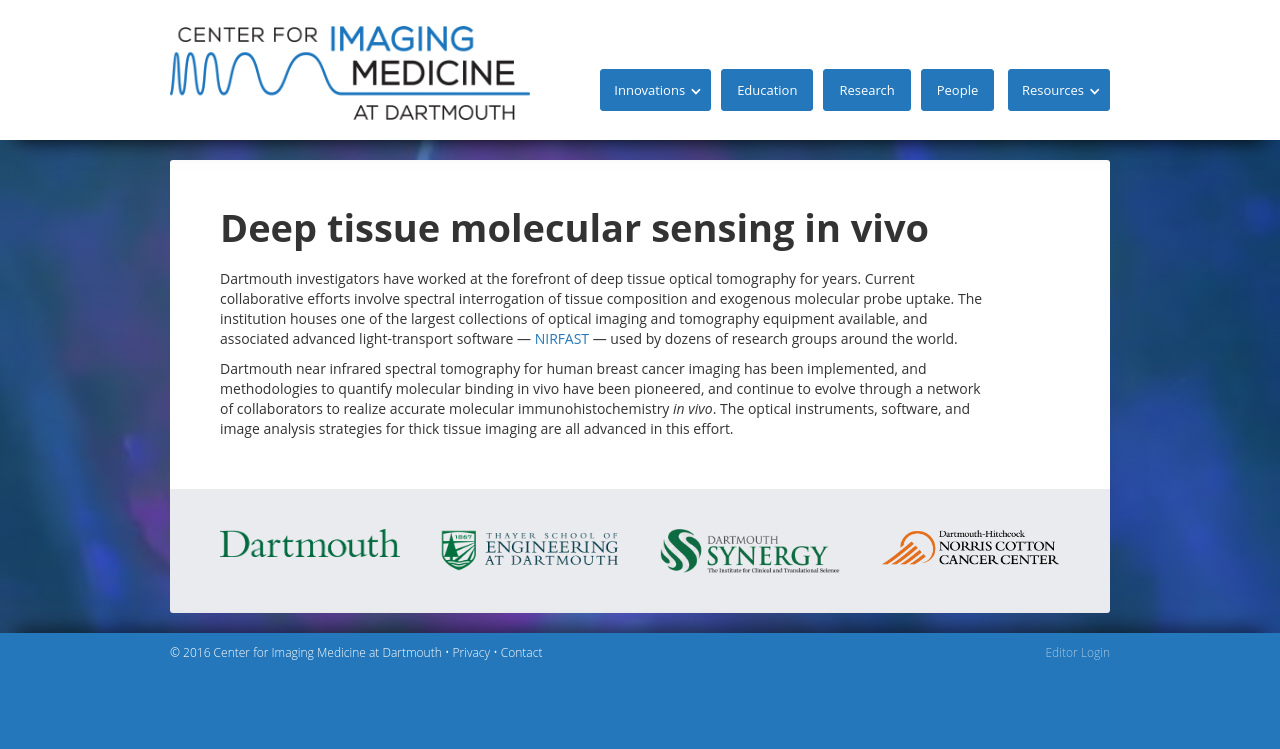
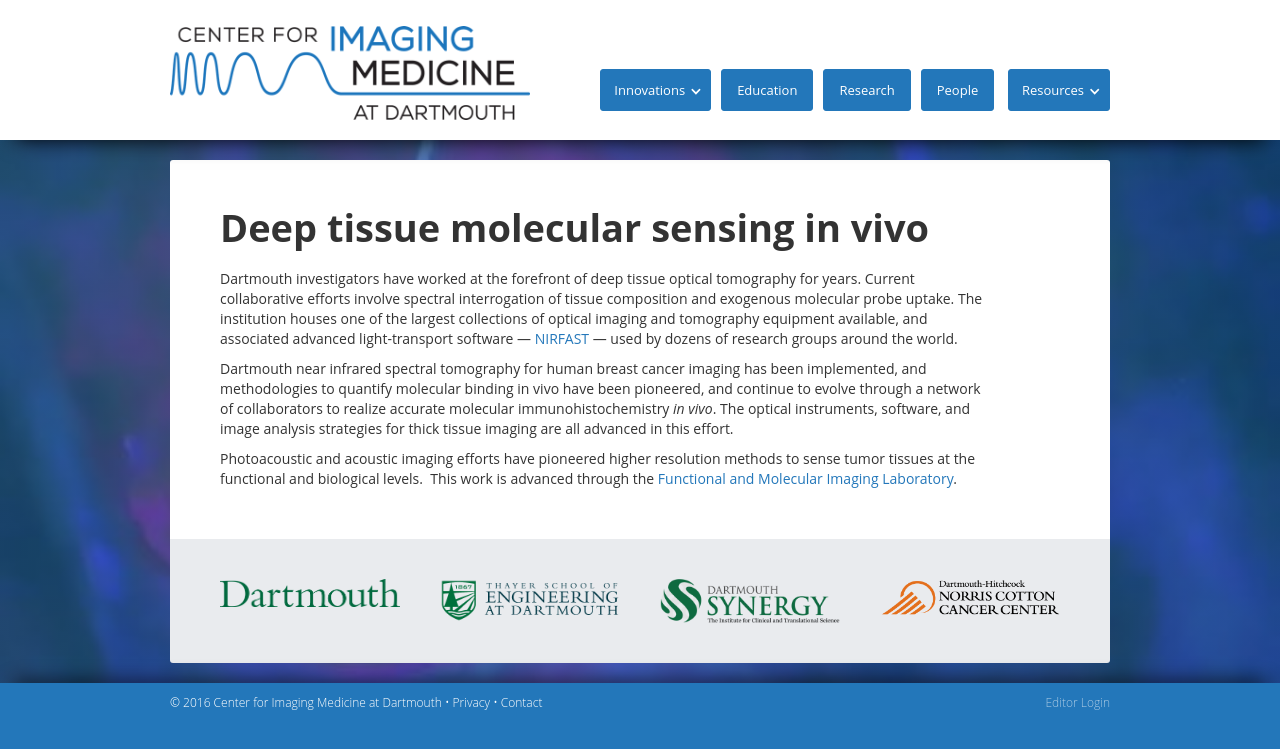
Before and after one commit to thayer/cim, a Jekyll site: the page deep-tissue-molecular-sensing-in-vivo.html, which Jekyll copies as it is, in a window 1280 px wide. Shown: the top 749 px of the page. Built offline with Jekyll 4.4.1, drawn with Linux system fonts in a browser that asks for light colours.

Commit message:
Updated 'deep-tissue-molecular-sensing-in-vivo.html' via CloudCannon

```diff
--- a/deep-tissue-molecular-sensing-in-vivo.html
+++ b/deep-tissue-molecular-sensing-in-vivo.html
@@ -3,14 +3,14 @@
 <!-- Last Published: Fri Apr 29 2016 13:06:42 GMT+0000 (UTC) -->
 <html data-wf-site="56a6717cf7361fff543b6a50" data-wf-page="56ab793fb4208f09606ff539">
 <head>
-  <meta charset="utf-8">
+  <meta charset="utf-8" />
   <title>Deep tissue molecular sensing in vivo</title>
-  <meta property="og:title" content="Deep tissue molecular sensing in vivo">
-  <meta name="viewport" content="width=device-width, initial-scale=1">
-  <meta name="generator" content="Webflow">
-  <link rel="stylesheet" type="text/css" href="css/normalize.css">
-  <link rel="stylesheet" type="text/css" href="css/webflow.css">
-  <link rel="stylesheet" type="text/css" href="css/center-for-imaging-medicine.webflow.css">
+  <meta property="og:title" content="Deep tissue molecular sensing in vivo" />
+  <meta name="viewport" content="width=device-width, initial-scale=1" />
+  <meta name="generator" content="Webflow" />
+  <link rel="stylesheet" type="text/css" href="css/normalize.css" />
+  <link rel="stylesheet" type="text/css" href="css/webflow.css" />
+  <link rel="stylesheet" type="text/css" href="css/center-for-imaging-medicine.webflow.css" />
   <script src="https://ajax.googleapis.com/ajax/libs/webfont/1.4.7/webfont.js"></script>
   <script>
     WebFont.load({
@@ -20,8 +20,8 @@
     });
   </script>
   <script type="text/javascript" src="js/modernizr.js"></script>
-  <link rel="shortcut icon" type="image/x-icon" href="images/CIM-32x32.png">
-  <link rel="apple-touch-icon" href="images/CIM-256x256.png">
+  <link rel="shortcut icon" type="image/x-icon" href="images/CIM-32x32.png" />
+  <link rel="apple-touch-icon" href="images/CIM-256x256.png" />
 </head>
 <body class="body">
   <div class="w-section headsection">
@@ -58,10 +58,7 @@
       <h1 class="heading1">Deep tissue molecular sensing in vivo</h1>
       <div class="w-row">
         <div class="w-col w-col-11 column">
-          <div class="w-richtext editable">
-            <p>Dartmouth investigators have worked at the forefront of deep tissue optical tomography for years. Current collaborative efforts involve spectral interrogation of tissue composition and exogenous molecular probe uptake. The institution houses one of the largest collections of optical imaging and tomography equipment available, and associated advanced light-transport software — <a href="http://www.dartmouth.edu/optmed/research-projects/">NIRFAST</a>&nbsp;— used by dozens of research groups around the world.&nbsp;</p>
-            <p data-new-link="true">Dartmouth near infrared spectral tomography for human breast cancer imaging has been implemented, and methodologies to quantify molecular binding in vivo have been pioneered, and continue to evolve through a network of collaborators to realize accurate molecular immunohistochemistry <em>in vivo</em>. The optical instruments, software, and image analysis strategies for thick tissue imaging are all advanced in this effort.</p>
-          </div>
+          <div class="w-richtext editable"><p>Dartmouth investigators have worked at the forefront of deep tissue optical tomography for years. Current collaborative efforts involve spectral interrogation of tissue composition and exogenous molecular probe uptake. The institution houses one of the largest collections of optical imaging and tomography equipment available, and associated advanced light-transport software &mdash; <a href="http://www.dartmouth.edu/optmed/research-projects/">NIRFAST</a>&nbsp;&mdash; used by dozens of research groups around the world.&nbsp;</p><p data-new-link="true">Dartmouth near infrared spectral tomography for human breast cancer imaging has been implemented, and methodologies to quantify molecular binding in vivo have been pioneered, and continue to evolve through a network of collaborators to realize accurate molecular immunohistochemistry <em>in vivo</em>. The optical instruments, software, and image analysis strategies for thick tissue imaging are all advanced in this effort.</p><p data-new-link="true">Photoacoustic and acoustic imaging efforts have pioneered higher resolution methods to sense tumor tissues at the functional and biological levels. &nbsp;This work is advanced through the&nbsp;<a href="http://fmilab.com/">Functional and Molecular Imaging Laboratory</a>.&nbsp;</p></div>
         </div>
         <div class="w-col w-col-1 column">
           <div class="w-richtext"></div>
@@ -71,19 +68,19 @@
     <div class="w-container logobar">
       <div class="w-row">
         <div class="w-col w-col-3 w-col-small-3 w-col-tiny-6">
-          <a href="http://dartmouth.edu" target="_blank" class="w-inline-block"><img src="images/Dartmouth_Wordmark_Web.png" class="w-preserve-3d sponsorlogo">
+          <a href="http://dartmouth.edu" target="_blank" class="w-inline-block"><img src="images/Dartmouth_Wordmark_Web.png" class="w-preserve-3d sponsorlogo" />
           </a>
         </div>
         <div class="w-col w-col-3 w-col-small-3 w-col-tiny-6">
-          <a href="http://engineering.dartmouth.edu" target="_blank" class="w-inline-block"><img width="100%" src="images/ThayerLogo_Horz_Color.png" class="sponsorlogo">
+          <a href="http://engineering.dartmouth.edu" target="_blank" class="w-inline-block"><img width="100%" src="images/ThayerLogo_Horz_Color.png" class="sponsorlogo" />
           </a>
         </div>
         <div class="w-col w-col-3 w-col-small-3 w-col-tiny-6">
-          <a href="https://synergy.dartmouth.edu" target="_blank" class="w-inline-block"><img src="images/synergy.png" class="sponsorlogo">
+          <a href="https://synergy.dartmouth.edu" target="_blank" class="w-inline-block"><img src="images/synergy.png" class="sponsorlogo" />
           </a>
         </div>
         <div class="w-col w-col-3 w-col-small-3 w-col-tiny-6">
-          <a href="http://cancer.dartmouth.edu" target="_blank" class="w-inline-block"><img src="images/nccc.png" class="sponsorlogo">
+          <a href="http://cancer.dartmouth.edu" target="_blank" class="w-inline-block"><img src="images/nccc.png" class="sponsorlogo" />
           </a>
         </div>
       </div>
```
